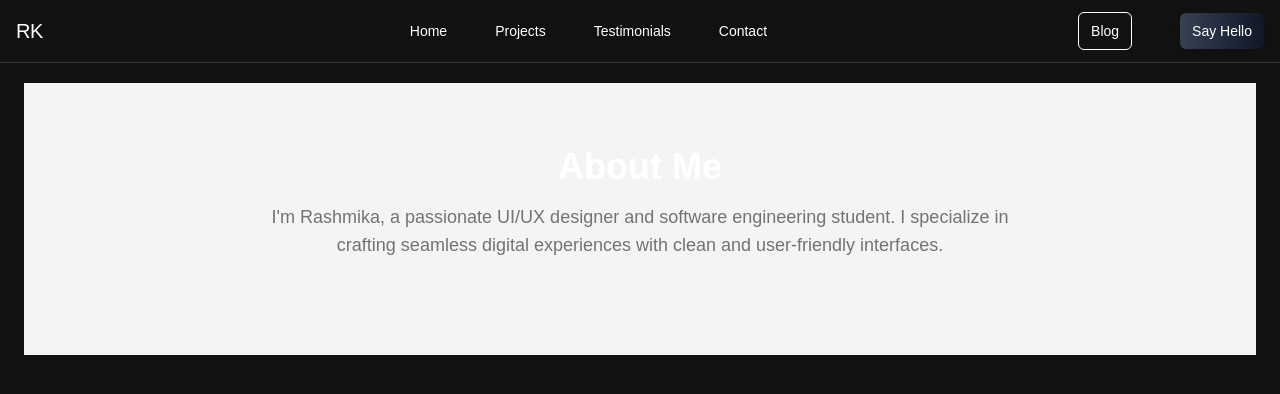
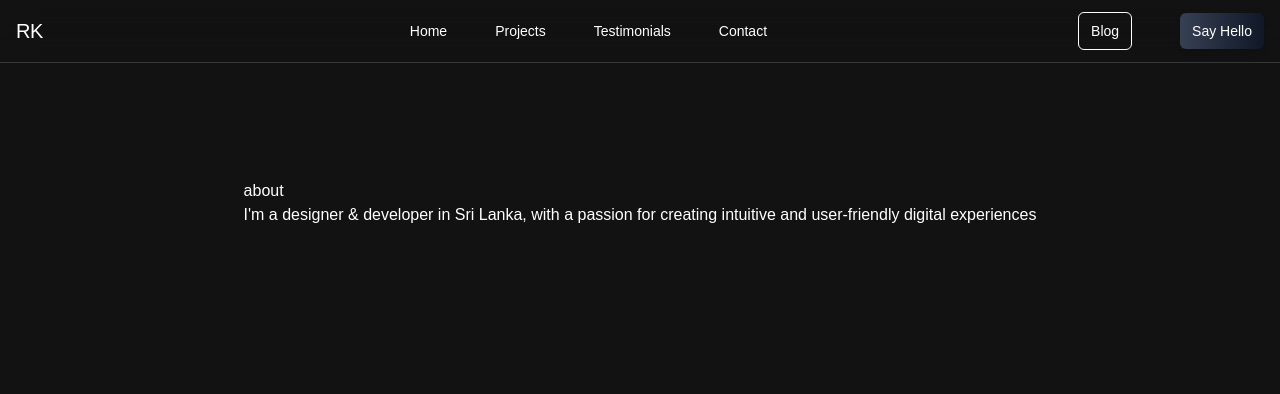
Before and after one commit to rashmikaz/new-portfolio, a React (Vite) app: page /about in a window 1280 px wide. Shown: the top 394 px of the page. Built offline with nearby package versions, Linux system fonts and the light colour scheme.

Commit message:
about section

```diff
--- a/src/components/Aboutsection.jsx
+++ b/src/components/Aboutsection.jsx
@@ -2,13 +2,11 @@ import React from 'react';
 
 const Aboutsection = () => {
   return (
-    <div className="py-16 px-4 bg-gray-100">
-      <div className="container mx-auto text-center">
-        <h2 className="text-4xl font-semibold mb-4">About Me</h2>
-        <p className="text-lg text-neutral-500 max-w-3xl mx-auto mb-8">
-          I'm Rashmika, a passionate UI/UX designer and software engineering student. I specialize in crafting seamless digital experiences with clean and user-friendly interfaces.
-        </p>
-      </div>
+    <div className="flex flex-col items-center mt-6 lg:mt-24">
+     <div>
+      <h1>about</h1>
+      <p>I'm a  designer & developer  in Sri Lanka, with a passion for creating intuitive and user-friendly digital experiences</p>
+     </div>
     </div>
   );
 };
```
